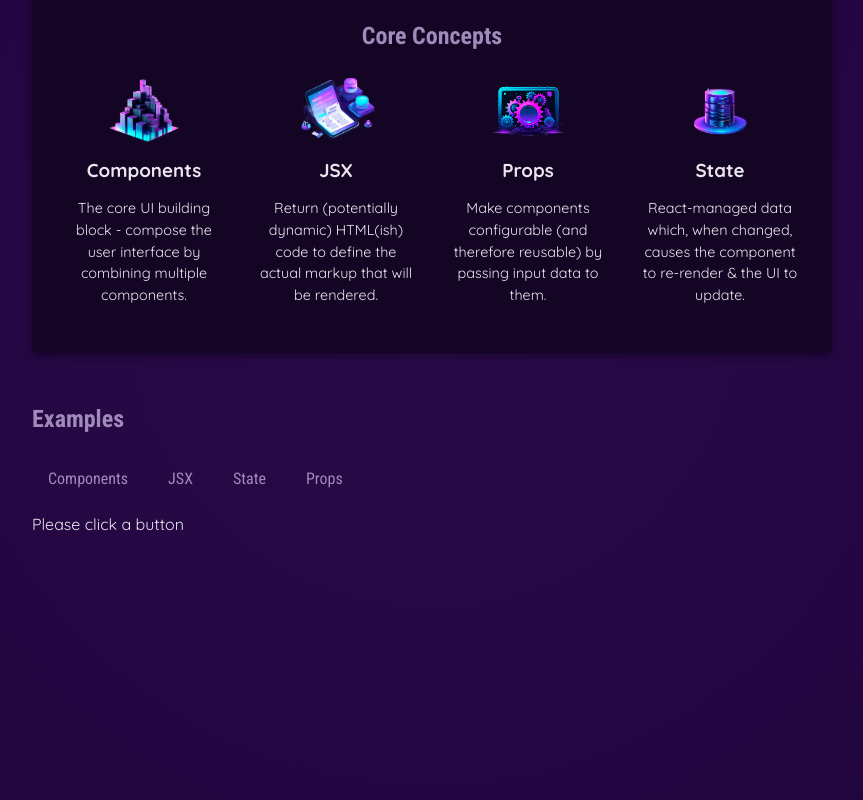
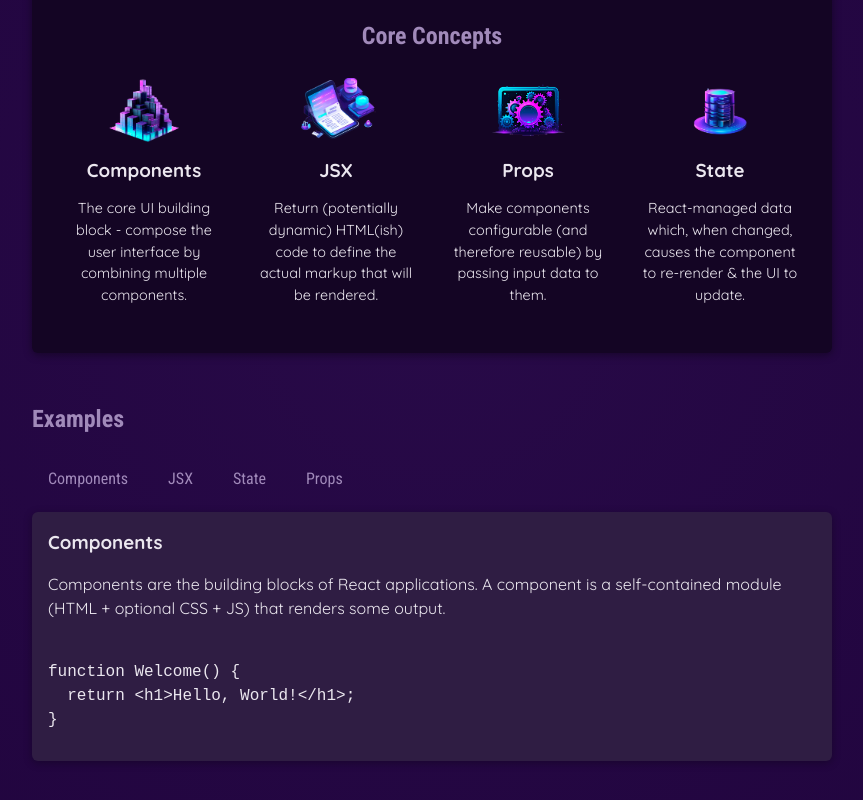
Before and after one commit to sibeux/reactjs-udemy-academind, a React (Vite) app: page / in a window 1280 px wide. Shown: the part 346-1146 px from the top of the page, without its empty margins (208-1071 px from the left). Built offline with nearby package versions, Linux system fonts and the light colour scheme.

Commit message:
feat: update data structure to CORE_CONCEPTS and add EXAMPLES for dynamic content rendering

```diff
--- a/src/App.jsx
+++ b/src/App.jsx
@@ -1,13 +1,13 @@
 import { useState } from "react";
 
-import { CORE_CONCEPT } from "./data";
+import { CORE_CONCEPTS, EXAMPLES } from "./data";
 import Header from "./components/Header/Header";
 import { CoreConcept, CoreConceptAlternative } from "./components/CoreConcept";
 import TabButton from "./components/TabButton";
 
 function App() {
   // Harus di dalam function component dan paling atas/top level.
-  const [selectedTopic, setSelectedTopic] = useState('Please click a button');
+  const [selectedTopic, setSelectedTopic] = useState('components');
 
   function handleSelect(selectedButton) {
     setSelectedTopic(selectedButton);
@@ -20,14 +20,14 @@
           <h2>Core Concepts</h2>
           <ul>
             <CoreConcept
-              title={CORE_CONCEPT[0].title}
-              description={CORE_CONCEPT[0].description}
-              image={CORE_CONCEPT[0].image}
+              title={CORE_CONCEPTS[0].title}
+              description={CORE_CONCEPTS[0].description}
+              image={CORE_CONCEPTS[0].image}
             />
             {/* Shortcut, spread operator */}
-            <CoreConcept {...CORE_CONCEPT[1]} />
-            <CoreConceptAlternative {...CORE_CONCEPT[2]} />
-            <CoreConceptAlternative {...CORE_CONCEPT[3]} />
+            <CoreConcept {...CORE_CONCEPTS[1]} />
+            <CoreConceptAlternative {...CORE_CONCEPTS[2]} />
+            <CoreConceptAlternative {...CORE_CONCEPTS[3]} />
           </ul>
         </section>
         <section id="examples">
@@ -38,7 +38,15 @@
             <TabButton onSelect={() => handleSelect('state')}>State</TabButton>
             <TabButton onSelect={() => handleSelect('props')}>Props</TabButton>
           </menu>
-          {selectedTopic}
+          <div id="tab-content">
+            <h3>{EXAMPLES[selectedTopic].title}</h3>
+            <p>{EXAMPLES[selectedTopic].description}</p>
+            <pre>
+              <code>
+                {EXAMPLES[selectedTopic].code}
+              </code>
+            </pre>
+          </div>
         </section>
       </main>
     </div>
--- a/src/components/TabButton.jsx
+++ b/src/components/TabButton.jsx
@@ -1,5 +1,4 @@
 export default function TabButton(props) {
-
     return (
         <li>
             <button onClick={props.onSelect}>{props.children}</button>
--- a/src/data.js
+++ b/src/data.js
@@ -3,7 +3,7 @@
 import jsxImg from "./assets/jsx-ui.png";
 import stateImg from "./assets/state-mgmt.png";
 
-export const CORE_CONCEPT = [
+export const CORE_CONCEPTS = [
     {
         image: componentsImg,
         title: "Components",
@@ -29,3 +29,54 @@
             "React-managed data which, when changed, causes the component to re-render & the UI to update.",
     },
 ];
+
+export const EXAMPLES = {
+    components: {
+        title: "Components",
+        description:
+            "Components are the building blocks of React applications. A component is a self-contained module (HTML + optional CSS + JS) that renders some output.",
+        code: `
+function Welcome() {
+  return <h1>Hello, World!</h1>;
+}`,
+    },
+    jsx: {
+        title: "JSX",
+        description:
+            "JSX is a syntax extension to JavaScript. It is similar to a template language, but it has full power of JavaScript (e.g., it may output dynamic content).",
+        code: `
+<div>
+  <h1>Welcome {userName}</h1>
+  <p>Time to learn React!</p>
+</div>`,
+    },
+    props: {
+        title: "Props",
+        description:
+            "Components accept arbitrary inputs called props. They are like function arguments.",
+        code: `
+function Welcome(props) {
+  return <h1>Hello, {props.name}</h1>;
+}`,
+    },
+    state: {
+        title: "State",
+        description:
+            "State allows React components to change their output over time in response to user actions, network responses, and anything else.",
+        code: `
+function Counter() {
+  const [isVisible, setIsVisible] = useState(false);
+
+  function handleClick() {
+    setIsVisible(true);
+  }
+
+  return (
+    <div>
+      <button onClick={handleClick}>Show Details</button>
+      {isVisible && <p>Amazing details!</p>}
+    </div>
+  );
+}`,
+    },
+};
```
